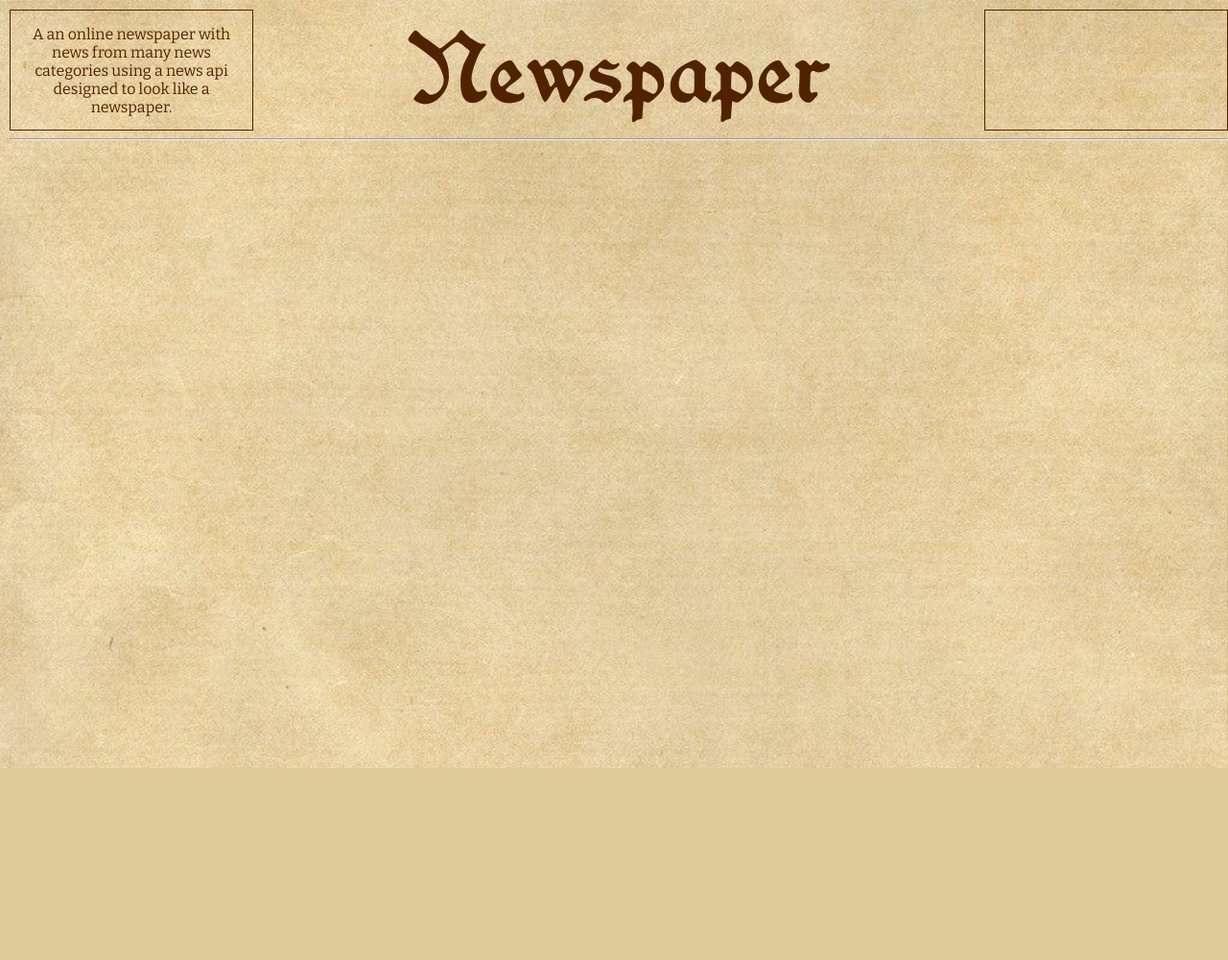
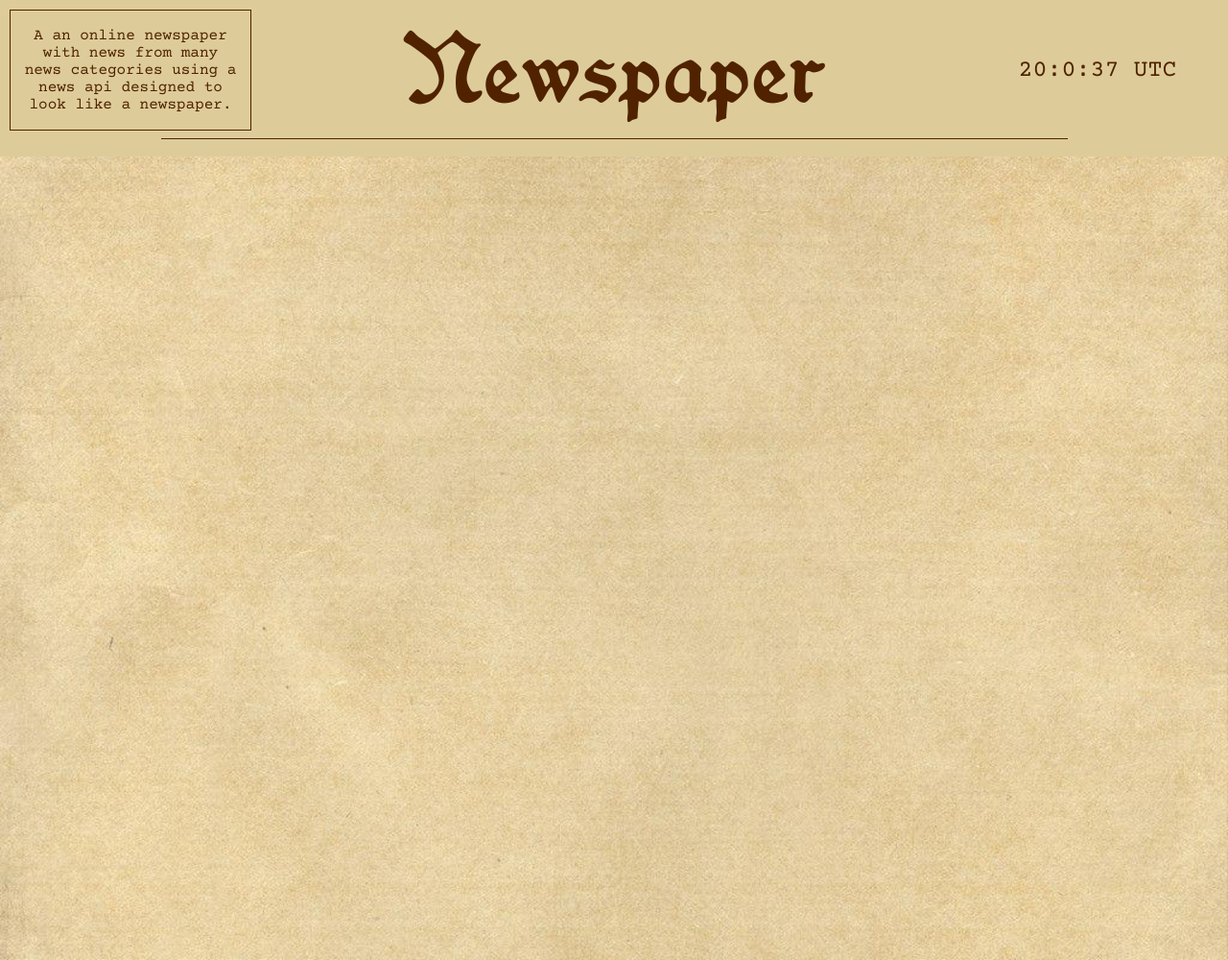
Before and after one commit to iridazzle/newspaper, a plain HTML site: page index.html in a window 1280 px wide. Shown: the whole page at 96% size. Before the commit the page ends 800 px from the top, so only its background shows below. Drawn offline with nearby package versions, Linux system fonts and the light colour scheme; no server answers.

Commit message:
header and time object

```diff
--- a/assets/style.css
+++ b/assets/style.css
@@ -1,4 +1,4 @@
-@import "https://fonts.googleapis.com/css2?family=Bitter&family=IBM+Plex+Sans&family=Merriweather&display=swap";
+@import "https://fonts.googleapis.com/css2?family=Bitter&family=Courier+Prime&family=IBM+Plex+Sans&family=Merriweather&display=swap";
 @import "./fonts/WashingtonText.css";
 
 * {
@@ -51,7 +51,7 @@ html {
 body {
    margin: 0;
    min-height: 100%;
-   padding: 10px;
+   padding: 0;
    font-family: Merryweather, Bitter, "Times New Roman", serif;
    background-image: url(./sepia-paper.jpg);
    background-repeat: no-repeat;
@@ -79,6 +79,10 @@ img{
 
 header {
    position: fixed;
+   background-color: #ddcc99;
+   margin: 0 0 10px;
+   padding: 10px;
+   top: 0;
 }
 
 div.header-row {
@@ -87,10 +91,15 @@ div.header-row {
 }
 
 hr {
+   width: 75%;
+   border: none;
+   height: 1px;
    color: #502200;
+   background: #502200;
 }
 
 .slogan {
+   font-family: "Courier Prime", monospace;
    width: 20%;
    border: 1px solid #502200;
    text-align: center;
@@ -100,11 +109,14 @@ hr {
    align-items: center;
 }
 
-.weather {
+.time {
+   font-family: "Courier Prime", monospace;
+   font-size: 25px;
    width: 20%;
-   border: 1px solid #502200;
    text-align: center;
-   padding: 10px;
+   display: flex;
+   justify-content: center;
+   align-items: center;
 }
 
 article{
@@ -115,6 +127,10 @@ article{
    padding: 10px;
    border: 1px solid #502200;
    vertical-align: top;
+}
+
+main {
+   margin-top: 200px;
 }
 
 a {
--- a/index.html
+++ b/index.html
@@ -17,7 +17,17 @@
          <div class = "header-row">
             <span class = "slogan">A an online newspaper with news from many news categories using a news api designed to look like a newspaper.</span>
             <span class = "title">Newspaper</span>
-            <span class = "weather"></span>
+            <span id = "time" class = "time">
+               <script>
+                  setInterval(function() {
+                     var d = new Date();
+                     var hour = d.getUTCHours();
+                     var min = d.getUTCMinutes();
+                     var sec = d.getUTCSeconds();
+                     document.getElementById("time").innerHTML = hour + ":" + min + ":" + sec + " UTC";
+                  }, 1000);
+               </script>
+            </span>
          </div>
          <hr />
       </header>
```
